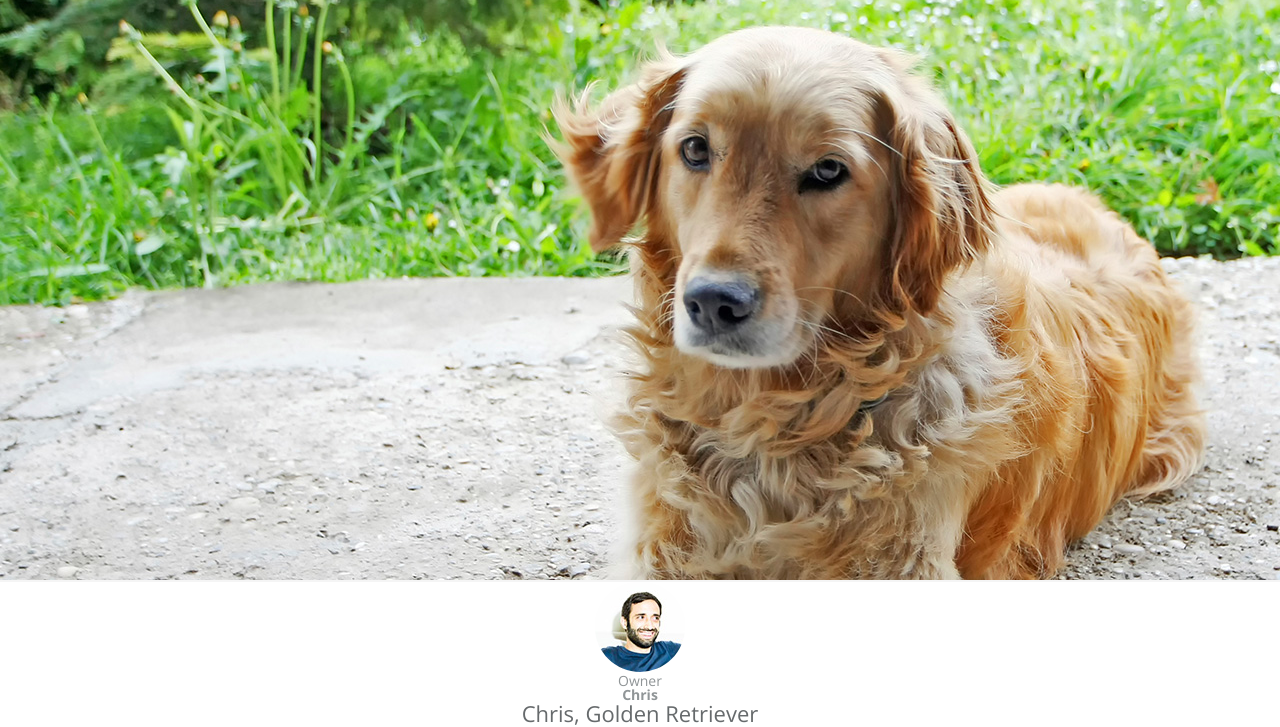
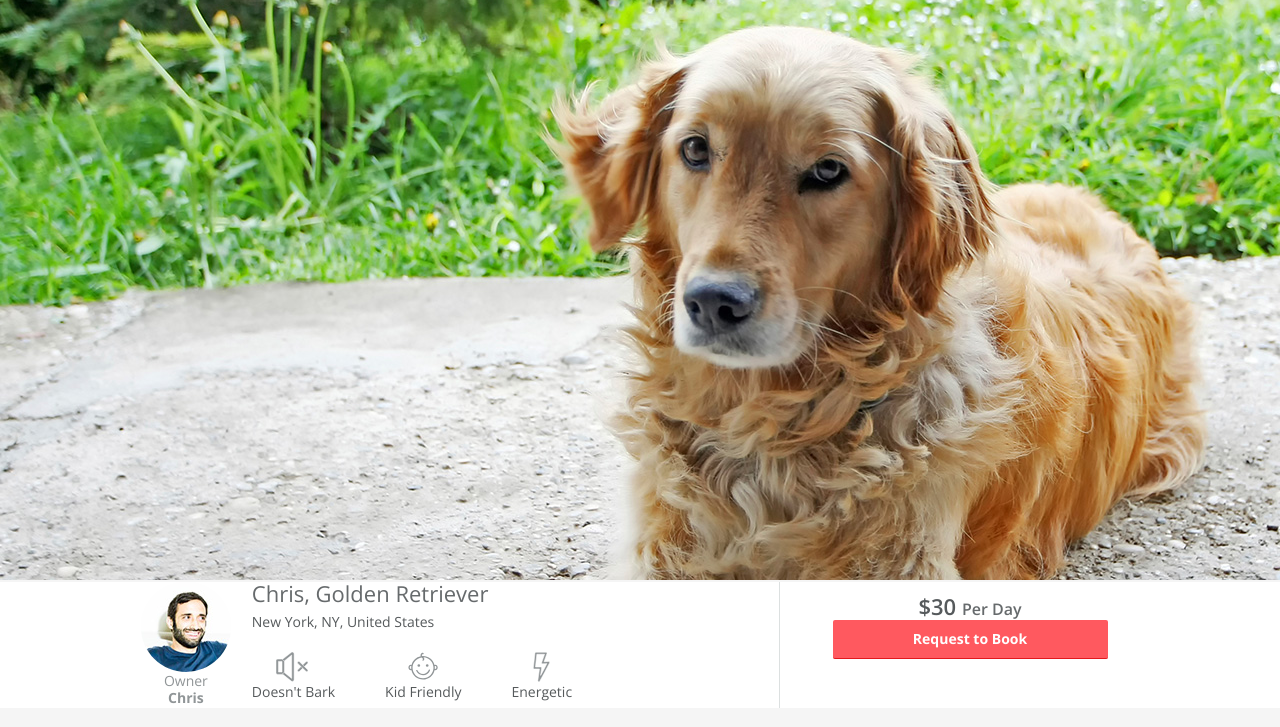
Before and after one commit to Prateek03-tech/html-css, a plain HTML site: page start—aircnc/aircnc/index.html in a window 1280 px wide. Shown: the part 82-809 px from the top of the page. Drawn offline with nearby package versions, Linux system fonts and the light colour scheme.

Commit message:
responsive 4

```diff
--- a/start—aircnc/aircnc/css/style.css
+++ b/start—aircnc/aircnc/css/style.css
@@ -112,3 +112,81 @@ span{
   color:#666A6C ;
   font-size: 16px;
 }
+
+/*
+*
+*
+*
+*
+
+MEDIA QUERY
+
+*
+*
+
+*
+*
+*/
+
+
+
+@media only screen and (min-width: 1060px){
+
+  .column{
+    float: left;
+  }
+
+  .container{
+    width: 1040px;
+    margin: 0 auto;
+  }
+
+
+  .info .profile{
+    width: 660px;
+    border-right: 1px solid #DCE0E0;
+  }
+
+  .booking{
+    width: 380px;
+  }
+
+
+  .info .owner-details{
+    width: 20%;
+  }
+
+  .info .pet-details{
+    width: 80%;
+    text-align: left;
+  }
+
+
+   .button {
+ width: 275px;
+ margin: auto;
+ }
+
+
+
+.info h1 {
+ margin-bottom: 11px;
+ }
+
+ .info h2 {
+ margin-bottom: 3px;
+ }
+
+
+ .info .pet-details .icons {
+ width: inherit;
+ margin-right: 50px;
+ }
+
+ .info .pet-details .icons img {
+ display: block;
+ margin: 3px auto 3px;
+ }
+
+
+}
--- a/start—aircnc/aircnc/index.html
+++ b/start—aircnc/aircnc/index.html
@@ -18,19 +18,19 @@
       <img src="images/dog-hero-image.png" alt="dogy">
     </div>
 
-    <section class="info">
+    <section class=" clearfix info">
       <div class=" container">
-        <div class="profile">
-          <div class="owner-details">
+        <div class="profile column">
+          <div class="owner-details column">
             <img src="images/chris-castiglione.png" alt="owner img">
             <h2 class="owner">Owner</h2>
             <h2 class="name">Chris</h2>
           </div><!--owner details-->
-          <div class="clearfix pet-details">
+          <div class="clearfix pet-details column">
             <h1>Chris, Golden Retriever</h1>
             <p class="location">New York, NY, United States</p>
 
-
+          <div class="fordetails column">
             <div class="icons">
 
               <img src="images/icons/mute.svg" alt="Doesn't Bark">
@@ -50,21 +50,20 @@
               <img src="images/icons/lightning.svg" alt="enrgetic">
               <h5>Energetic</h5>
             </div><!--icons-->
+          </div>
+
+
           </div><!--pet-details-->
         </div><!--profile-->
 
 
-        <div class="booking">
+        <div class="booking column">
           <h2>$30 <span class="time">Per Day</span></h2>
           <a href="#" class="button">Request to Book</a>
 
         </div><!--booking-->
 
-
-
       </div><!--container-->
-
-
 
     </section><!--info-->
 
```
